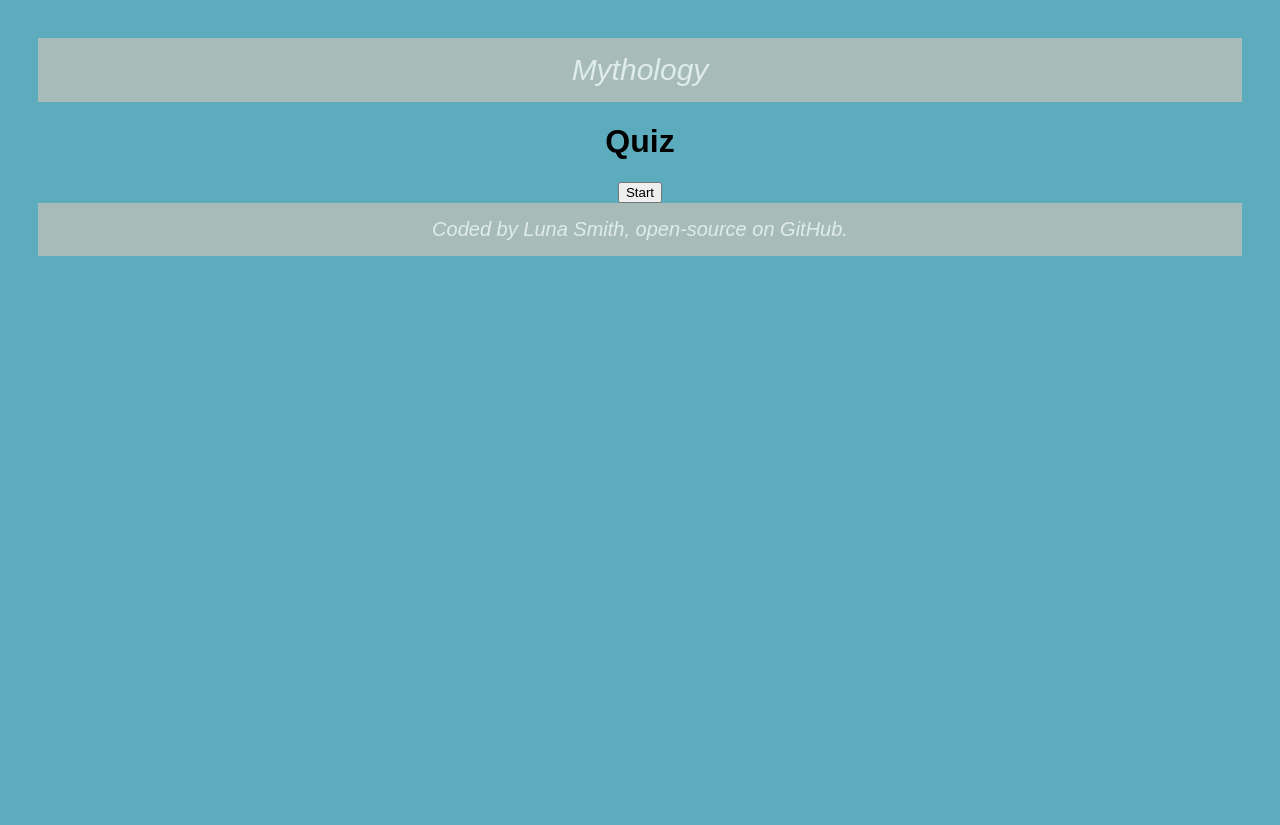
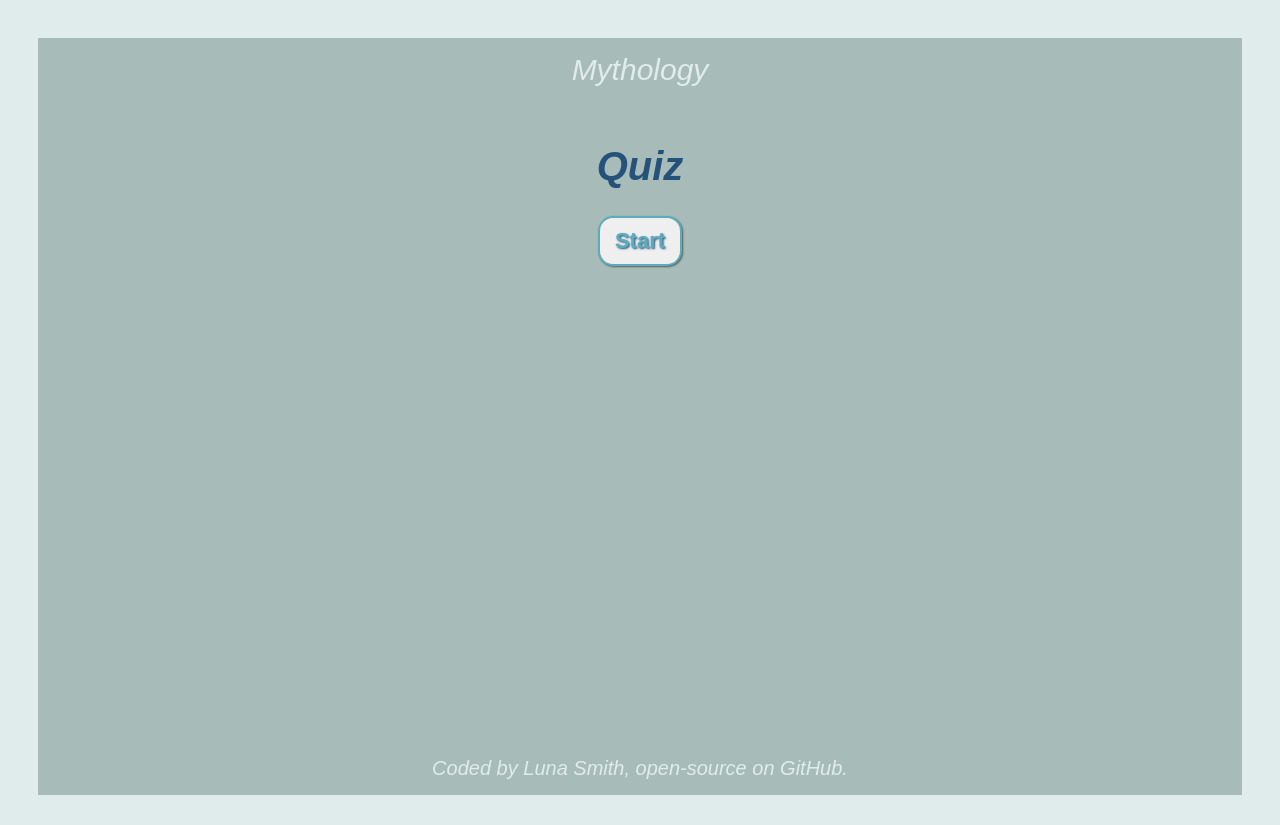
Before and after one commit to Lu-Smith/react-typescript-quiz, a React (Create React App) app: page / in a window 1280 px wide. Before the commit the page ends 800 px from the top, so only its background shows below. Built offline with nearby package versions, Linux system fonts and the light colour scheme.

Commit message:
Created Main.styles.ts

```diff
--- a/src/App.styles.ts
+++ b/src/App.styles.ts
@@ -6,7 +6,7 @@ html {
  height: 100%;
 }
 body {
- background-color: #5dacbd;
+ background-color: #e0ebeb;
  text-align: center;
  padding: 30px;
 }
--- a/src/components/Main.tsx
+++ b/src/components/Main.tsx
@@ -1,6 +1,7 @@
 import React, {useState} from 'react';
 import {fetchQuizQuestions, QuestionState} from '../API';
 import QuestionCard from './QuestionCard';
+import { Container } from './styles/Main.styles';
 
 export type AnswerObject = {
   question: string;
@@ -60,7 +61,7 @@ const Main = () => {
     };
 
   return (
-    <div className='Main'>
+    <Container>
     <h1>Quiz</h1>
     {gameOver || userAnswers.length === Total_Questions ? (
         <button className='start' onClick={startTrivia}>
@@ -84,7 +85,7 @@ const Main = () => {
      number !== Total_Questions -1 ? (
       <button className='next' onClick={nextQuestion}>Next question</button>
     ) : null}
-    </div>
+    </Container>
   )
 }
 
--- /dev/null
+++ b/src/components/styles/Main.styles.ts
@@ -0,0 +1,25 @@
+import styled from "styled-components";
+
+export const Container = styled.div`
+ font-style: italic;
+ color: #e0ebeb;
+ background-color: #a7bcb9;
+ padding: 15px 20px;
+ font-size: 20px;
+ height: 80vh;
+
+ h1 {
+    color: #24527a;
+ }
+
+ button {
+    padding: 10px 15px;
+    font-size: 22px;
+    font-weight: 600;
+    border-radius: 15px;
+    color: #5dacbd;
+    border: 2px solid  #5dacbd;
+    text-shadow: 1px 1px 2px #24527a;
+    box-shadow: 1px 1px 2px rgba(0, 0, 0, 0.5);
+};
+`
```
